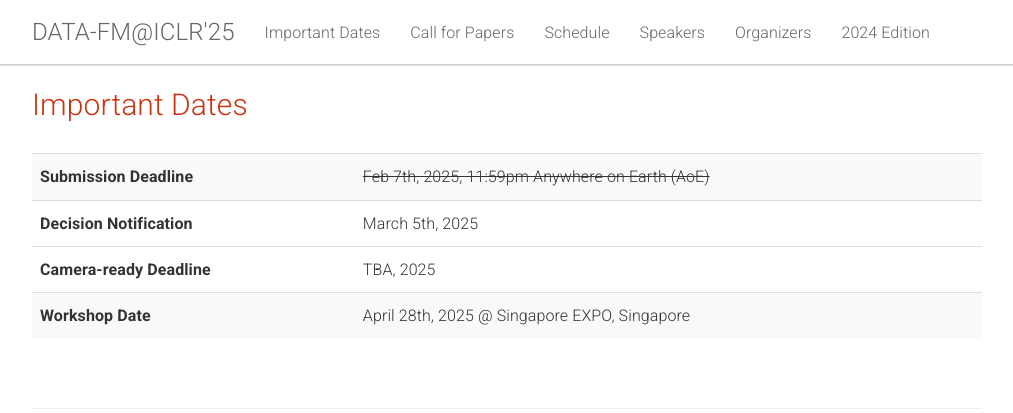
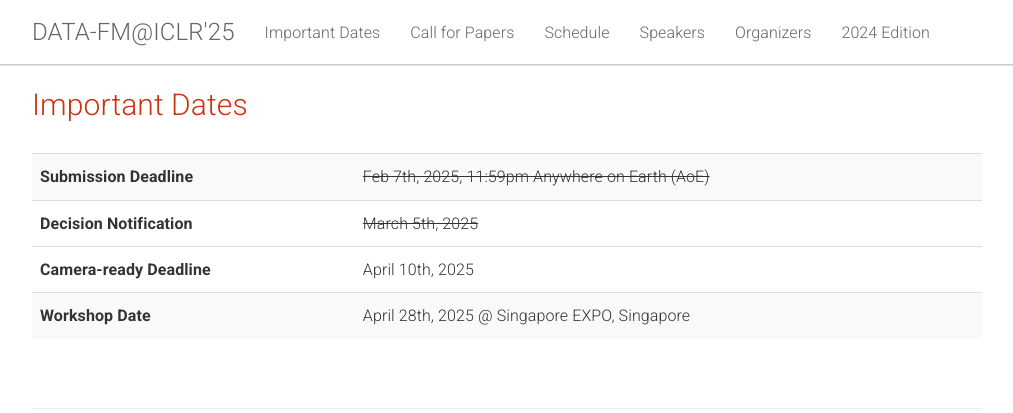
Before and after one commit to datafm/datafm.github.io, a Jekyll site: the page built from _pages/home.md, in a window 1280 px wide and 900 px high, scrolled down 770 px. Shown: the top 413 px of the window, without its empty margins (133-1146 px from the left). Built offline with Jekyll 4.4.1, drawn with Linux system fonts in a browser that asks for light colours.

Commit message:
camera ready
camera ready deadline

```diff
--- a/_pages/home.md
+++ b/_pages/home.md
@@ -50,13 +50,13 @@
         </tr>
         <tr>
           <td><b>Decision Notification</b></td>
-          <td>March 5th, 2025</td>
+          <td><s>March 5th, 2025</s></td>
         </tr>
         <tr>
         </tr>
         <tr>
           <td><b>Camera-ready Deadline</b></td>
-          <td>TBA, 2025</td>
+          <td>April 10th, 2025</td>
         </tr>
         <!-- Need to determine if ICLR supports videos for workshops.
         <tr>
```
